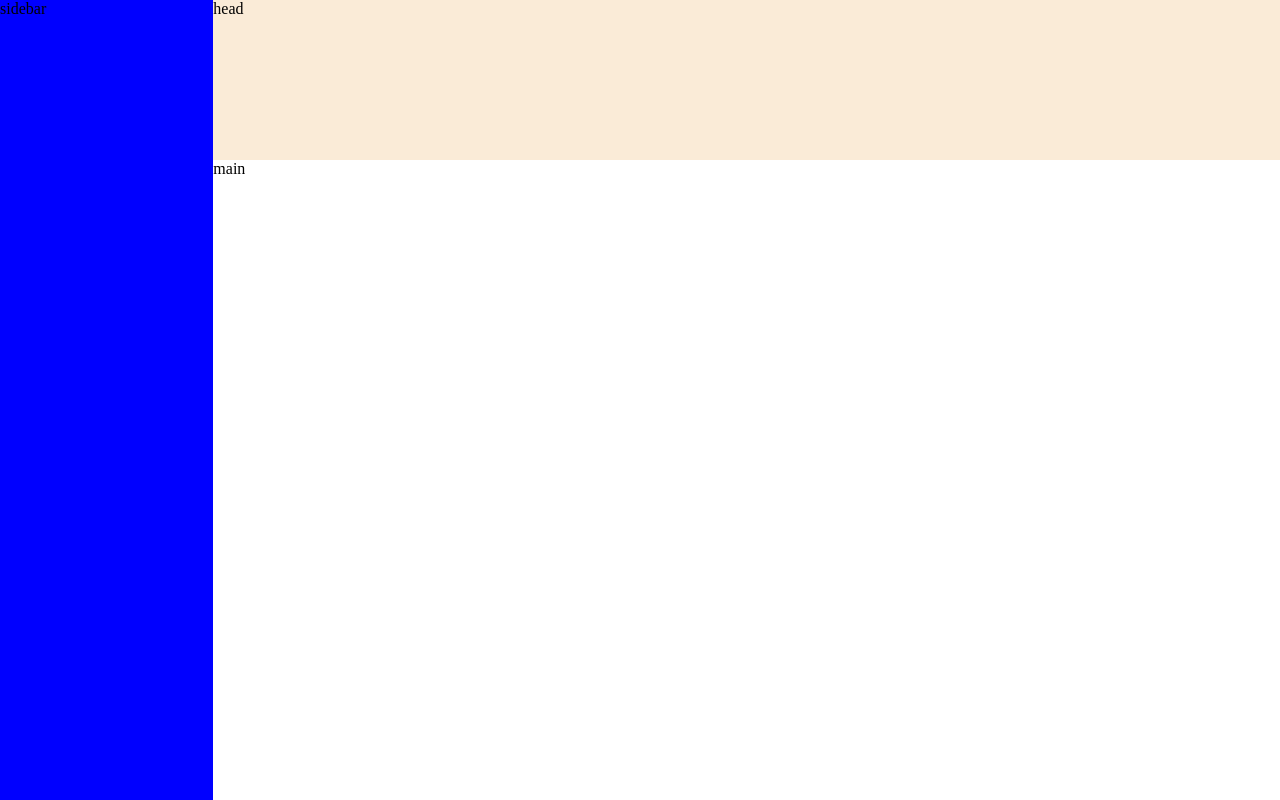
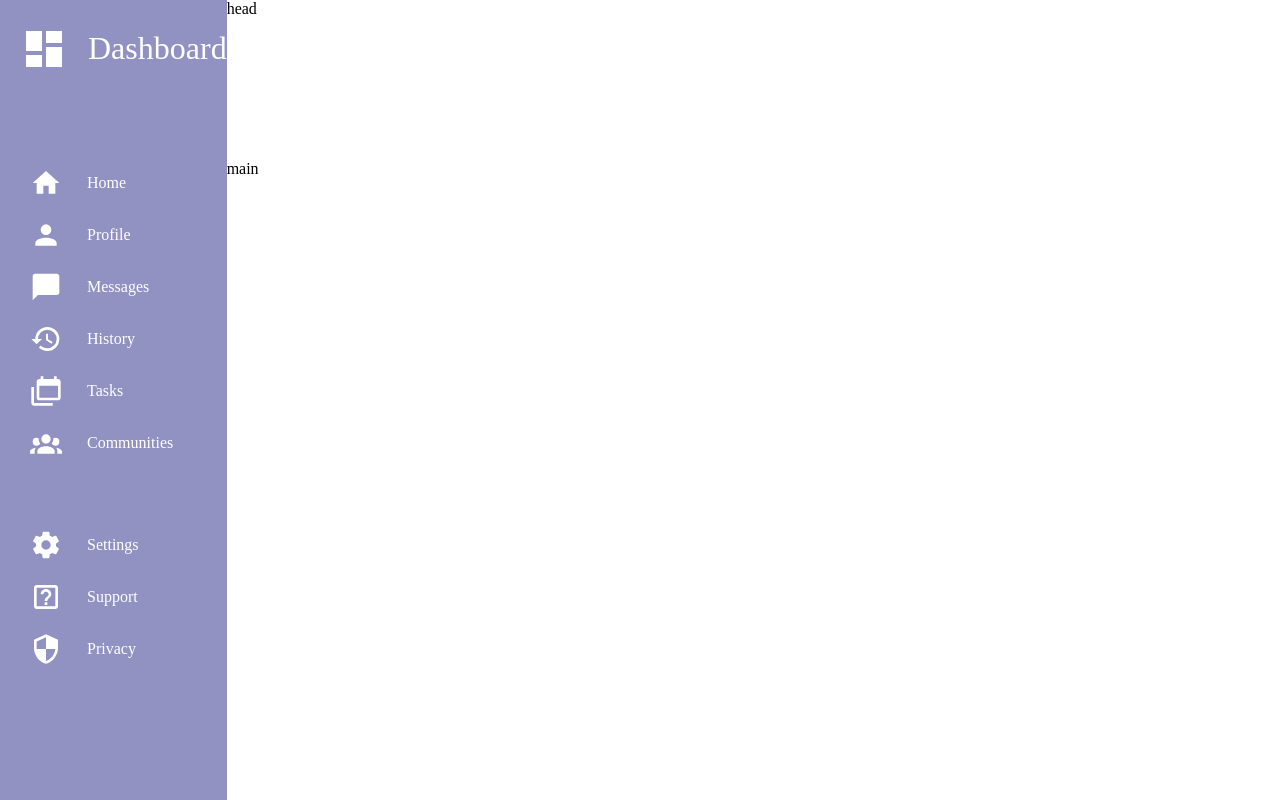
Before and after one commit to M-Ibrahim-03/odin-admin-dashboard, a plain HTML site: page index.html in a window 1280 px wide. Drawn offline with Linux system fonts and the light colour scheme.

Commit message:
Complete sidebar section

```diff
--- a/index.html
+++ b/index.html
@@ -8,7 +8,94 @@
   </head>
   <body>
     <div class="container">
-      <div class="sidebar">sidebar</div>
+      <div class="sidebar">
+        <div class="sidebar-title">
+          <svg xmlns="http://www.w3.org/2000/svg" viewBox="0 0 24 24">
+            <title>view-dashboard</title>
+            <path
+              d="M13,3V9H21V3M13,21H21V11H13M3,21H11V15H3M3,13H11V3H3V13Z"
+            /></svg
+          >Dashboard
+        </div>
+
+        <div class="sidebar-buttons">
+          <div class="icon-buttons">
+            <svg xmlns="http://www.w3.org/2000/svg" viewBox="0 0 24 24">
+              <title>home</title>
+              <path d="M10,20V14H14V20H19V12H22L12,3L2,12H5V20H10Z" />
+            </svg>
+            Home
+          </div>
+          <div class="icon-buttons">
+            <svg xmlns="http://www.w3.org/2000/svg" viewBox="0 0 24 24">
+              <title>account</title>
+              <path
+                d="M12,4A4,4 0 0,1 16,8A4,4 0 0,1 12,12A4,4 0 0,1 8,8A4,4 0 0,1 12,4M12,14C16.42,14 20,15.79 20,18V20H4V18C4,15.79 7.58,14 12,14Z"
+              /></svg
+            >Profile
+          </div>
+          <div class="icon-buttons">
+            <svg xmlns="http://www.w3.org/2000/svg" viewBox="0 0 24 24">
+              <title>message</title>
+              <path
+                d="M20,2H4A2,2 0 0,0 2,4V22L6,18H20A2,2 0 0,0 22,16V4C22,2.89 21.1,2 20,2Z"
+              /></svg
+            >Messages
+          </div>
+          <div class="icon-buttons">
+            <svg xmlns="http://www.w3.org/2000/svg" viewBox="0 0 24 24">
+              <title>history</title>
+              <path
+                d="M13.5,8H12V13L16.28,15.54L17,14.33L13.5,12.25V8M13,3A9,9 0 0,0 4,12H1L4.96,16.03L9,12H6A7,7 0 0,1 13,5A7,7 0 0,1 20,12A7,7 0 0,1 13,19C11.07,19 9.32,18.21 8.06,16.94L6.64,18.36C8.27,20 10.5,21 13,21A9,9 0 0,0 22,12A9,9 0 0,0 13,3"
+              /></svg
+            >History
+          </div>
+          <div class="icon-buttons">
+            <svg xmlns="http://www.w3.org/2000/svg" viewBox="0 0 24 24">
+              <title>calendar-blank-multiple</title>
+              <path
+                d="M21 17V8H7V17H21M21 3C22.1 3 23 3.9 23 5V17C23 18.1 22.1 19 21 19H7C5.89 19 5 18.1 5 17V5C5 3.9 5.9 3 7 3H8V1H10V3H18V1H20V3H21M3 21H17V23H3C1.89 23 1 22.1 1 21V9H3V21Z"
+              /></svg
+            >Tasks
+          </div>
+          <div class="icon-buttons">
+            <svg xmlns="http://www.w3.org/2000/svg" viewBox="0 0 24 24">
+              <title>account-group</title>
+              <path
+                d="M12,5.5A3.5,3.5 0 0,1 15.5,9A3.5,3.5 0 0,1 12,12.5A3.5,3.5 0 0,1 8.5,9A3.5,3.5 0 0,1 12,5.5M5,8C5.56,8 6.08,8.15 6.53,8.42C6.38,9.85 6.8,11.27 7.66,12.38C7.16,13.34 6.16,14 5,14A3,3 0 0,1 2,11A3,3 0 0,1 5,8M19,8A3,3 0 0,1 22,11A3,3 0 0,1 19,14C17.84,14 16.84,13.34 16.34,12.38C17.2,11.27 17.62,9.85 17.47,8.42C17.92,8.15 18.44,8 19,8M5.5,18.25C5.5,16.18 8.41,14.5 12,14.5C15.59,14.5 18.5,16.18 18.5,18.25V20H5.5V18.25M0,20V18.5C0,17.11 1.89,15.94 4.45,15.6C3.86,16.28 3.5,17.22 3.5,18.25V20H0M24,20H20.5V18.25C20.5,17.22 20.14,16.28 19.55,15.6C22.11,15.94 24,17.11 24,18.5V20Z"
+              /></svg
+            >Communities
+          </div>
+        </div>
+
+        <div class="sidebar-settings">
+          <div class="icon-settings">
+            <svg xmlns="http://www.w3.org/2000/svg" viewBox="0 0 24 24">
+              <title>cog</title>
+              <path
+                d="M12,15.5A3.5,3.5 0 0,1 8.5,12A3.5,3.5 0 0,1 12,8.5A3.5,3.5 0 0,1 15.5,12A3.5,3.5 0 0,1 12,15.5M19.43,12.97C19.47,12.65 19.5,12.33 19.5,12C19.5,11.67 19.47,11.34 19.43,11L21.54,9.37C21.73,9.22 21.78,8.95 21.66,8.73L19.66,5.27C19.54,5.05 19.27,4.96 19.05,5.05L16.56,6.05C16.04,5.66 15.5,5.32 14.87,5.07L14.5,2.42C14.46,2.18 14.25,2 14,2H10C9.75,2 9.54,2.18 9.5,2.42L9.13,5.07C8.5,5.32 7.96,5.66 7.44,6.05L4.95,5.05C4.73,4.96 4.46,5.05 4.34,5.27L2.34,8.73C2.21,8.95 2.27,9.22 2.46,9.37L4.57,11C4.53,11.34 4.5,11.67 4.5,12C4.5,12.33 4.53,12.65 4.57,12.97L2.46,14.63C2.27,14.78 2.21,15.05 2.34,15.27L4.34,18.73C4.46,18.95 4.73,19.03 4.95,18.95L7.44,17.94C7.96,18.34 8.5,18.68 9.13,18.93L9.5,21.58C9.54,21.82 9.75,22 10,22H14C14.25,22 14.46,21.82 14.5,21.58L14.87,18.93C15.5,18.67 16.04,18.34 16.56,17.94L19.05,18.95C19.27,19.03 19.54,18.95 19.66,18.73L21.66,15.27C21.78,15.05 21.73,14.78 21.54,14.63L19.43,12.97Z"
+              /></svg
+            >Settings
+          </div>
+          <div class="icon-settings">
+            <svg xmlns="http://www.w3.org/2000/svg" viewBox="0 0 24 24">
+              <title>help-box-outline</title>
+              <path
+                d="M11 18H13V16H11V18M12 6C9.8 6 8 7.8 8 10H10C10 8.9 10.9 8 12 8S14 8.9 14 10C14 12 11 11.8 11 15H13C13 12.8 16 12.5 16 10C16 7.8 14.2 6 12 6M19 5V19H5V5H19M19 3H5C3.9 3 3 3.9 3 5V19C3 20.1 3.9 21 5 21H19C20.1 21 21 20.1 21 19V5C21 3.9 20.1 3 19 3Z"
+              /></svg
+            >Support
+          </div>
+          <div class="icon-settings">
+            <svg xmlns="http://www.w3.org/2000/svg" viewBox="0 0 24 24">
+              <title>security</title>
+              <path
+                d="M12,12H19C18.47,16.11 15.72,19.78 12,20.92V12H5V6.3L12,3.19M12,1L3,5V11C3,16.55 6.84,21.73 12,23C17.16,21.73 21,16.55 21,11V5L12,1Z"
+              /></svg
+            >Privacy
+          </div>
+        </div>
+      </div>
+
       <div class="header">head</div>
       <div class="main-content">main</div>
     </div>
--- a/style.css
+++ b/style.css
@@ -15,14 +15,63 @@
 .sidebar {
     grid-column: 1/2;
     grid-row: 1/3;
-    background-color: blue;
+    background-color: rgb(145, 145, 194);
+    display: grid;
+    grid-template-rows: 1fr 3fr 3fr;
+    gap: 50px;
 }
 
-.header {
-    grid-column: 2/3;
-    grid-row: 1/2;
-    background-color: antiquewhite;
+.sidebar-title {
+    color: white;
+    font-size: 2rem;
+    display: flex;
+    justify-content: start;
+    align-items: center;
+    margin-left: 20px;
 }
+
+.sidebar-title svg {
+    width: 3rem;
+    height: 3rem;
+    fill: white;
+    margin-right: 20px;
+}
+
+.icon-buttons {
+    color: white;
+    font-size: 1rem;
+    display: flex;
+    justify-content: start;
+    align-items: center;
+    margin-left: 30px;
+    margin-top: 20px;
+}
+
+.icon-buttons svg {
+    width: 2rem;
+    height: 2rem;
+    fill: white;
+    margin-right: 25px;
+}
+
+
+.icon-settings {
+    color: white;
+    font-size: 1rem;
+    display: flex;
+    justify-content: start;
+    align-items: center;
+    margin-left: 30px;
+    margin-top: 20px;
+}
+
+.icon-settings svg {
+    width: 2rem;
+    height: 2rem;
+    fill: white;
+    margin-right: 25px;
+}
+
 
 .main-content {
     grid-column: 2/3;
```
